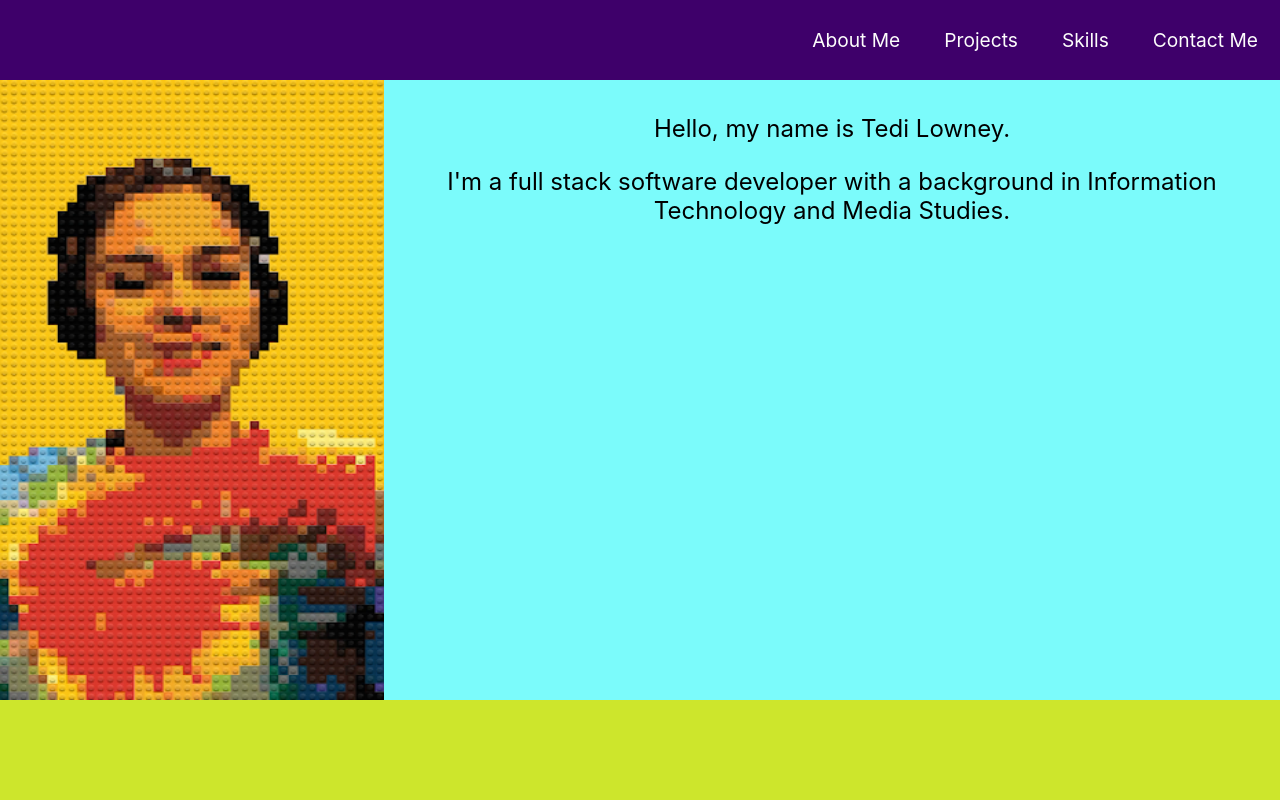
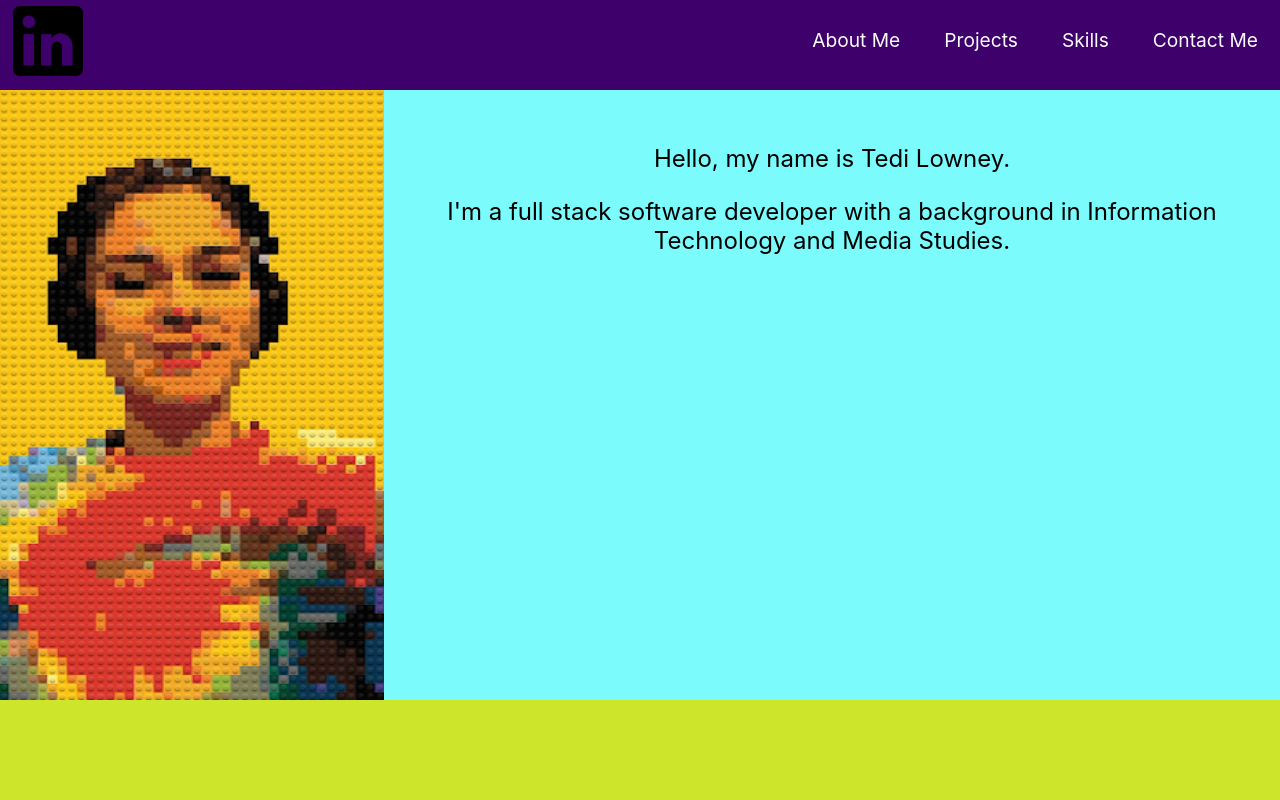
Before and after one commit to Tedicode/new-port, a React (Create React App) app: page / in a window 1280 px wide. Shown: the top 800 px of the page. Built offline with nearby package versions, Linux system fonts and the light colour scheme.

Commit message:
added extra linkedin icon in upper left

```diff
--- a/src/App.css
+++ b/src/App.css
@@ -48,14 +48,16 @@ body,
 }
 
 header {
-  height: 80px;
+  height: 90px;
   width: 100%;
   position: fixed;
   background-color: rgb(62, 0, 106);
 }
 
-.tiny-lego-tedi {
+.top-linked-in-icon {
   position: absolute;
+  left: 1%;
+  top: 7%;
 }
 
 /* header * {
@@ -137,7 +139,7 @@ header {
 
 .purple-div {
   font-size: 1.5rem;
-  padding: 30px;
+  padding: 60px;
 
   /* background-color: blueviolet; */
 }
--- a/src/App.js
+++ b/src/App.js
@@ -26,13 +26,16 @@ function App() {
       </header> */}
       {/* <header>My header</header> */}
       <header>
-        {/* <img
-          class="tiny-lego-tedi"
-          height="80px"
-          width="80px"
-          src={legoTedi}
-          alt="lego portrait"
-        /> */}
+        <a href="https://www.linkedin.com/in/tedilowney">
+          <img
+            class="top-linked-in-icon"
+            height="70px"
+            width="70px"
+            src={linkedInIcon}
+            alt="lego portrait"
+          />
+        </a>
+
         <nav class="navbar">
           <ul class="nav-items">
             <li>
```
